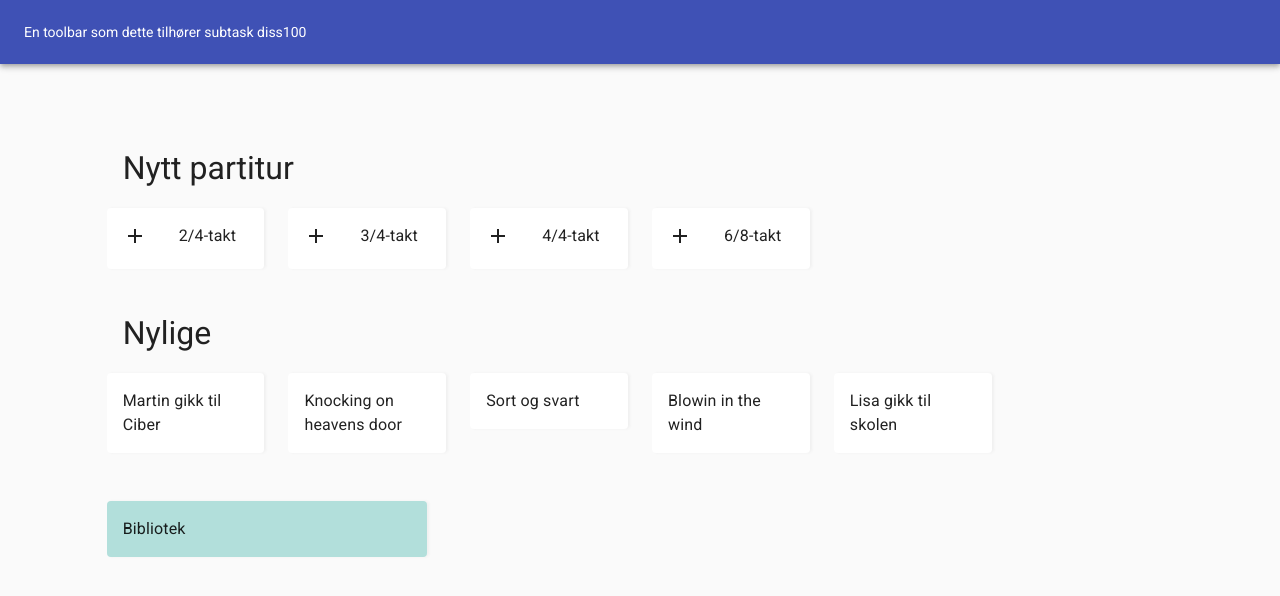
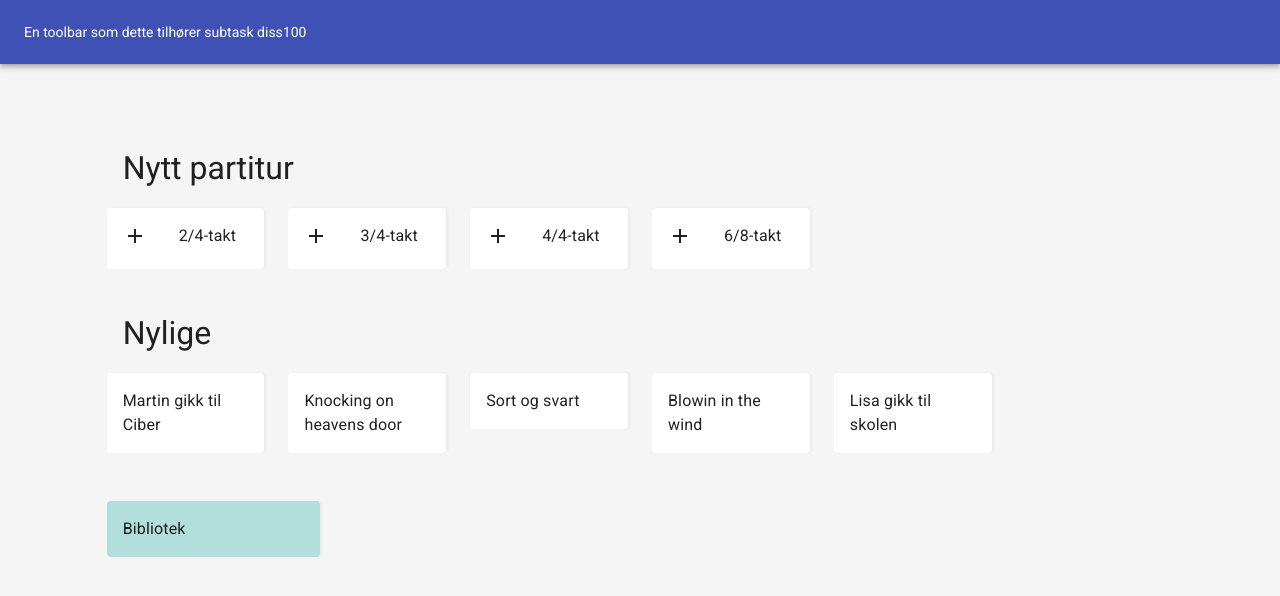
Before and after one commit to lasseklovstad/dissimilis-hackathon, a React (Create React App) app: page /dashboard in a window 1280 px wide. Shown: the top 596 px of the page. Built offline with nearby package versions, Linux system fonts and the light colour scheme.

Commit message:
Fikse themesfarge med Thinh #97

```diff
--- a/src/utils/colors.tsx
+++ b/src/utils/colors.tsx
@@ -1,6 +1,6 @@
 
 export const colors = {
-    gray_100:  "#FAFAFA",
+    gray_100:  "#F5F5F5",
     gray_200: "#E0E0E0",
     gray_300: "#BDBDBD",
     gray_400: "#9E9E9E",
--- a/src/views/DashboardView/DashboardView.tsx
+++ b/src/views/DashboardView/DashboardView.tsx
@@ -19,7 +19,7 @@ import staticText from '../../assets/languages/norwegian/dasboard';
 export default function DashboardView() {
   const style = useStyles();
   return (
-    <div className={style.background}>
+    <div>
         <AppBar position="static"><Toolbar style={{color: "inherit"}}>En toolbar som dette tilhører subtask diss100</Toolbar></AppBar>
 
         <Box mt={8}>
@@ -60,7 +60,7 @@ export default function DashboardView() {
         <Box my={6}>
           <Grid container>
             <Grid item sm={1} />
-            <Grid item sm={3}>
+            <Grid item sm={2}>
                 <DashboardLibraryButton text={staticText.libraryButton} link={"/library"} />
             </Grid>
           </Grid>
@@ -70,13 +70,6 @@ export default function DashboardView() {
 }
 
 const useStyles = makeStyles({
-  background: {
-    height: "100vh",
-    width: "100vw"
-  },
-  topComponent: {
-    width: "100%",
-    height: "20vh"
-  },
+
 
 });
```
